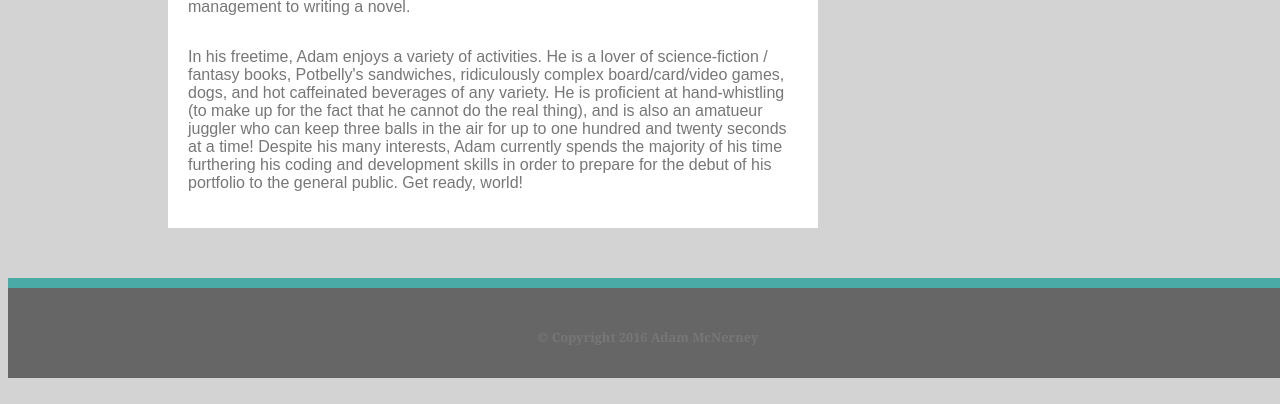
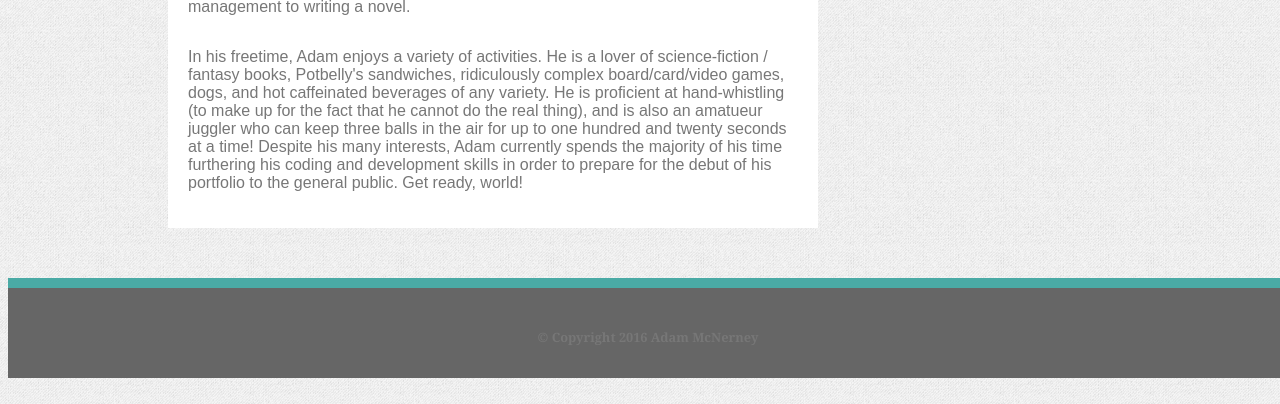
Before and after one commit to NorthNern/Basic-Portfolio, a plain HTML site: page index.html in a window 1280 px wide. Shown: the part 396-800 px from the top of the page. Drawn offline with Linux system fonts and the light colour scheme.

Commit message:
fixed background image

```diff
--- a/assets/css/style.css
+++ b/assets/css/style.css
@@ -8,9 +8,8 @@ For all other fonts use font-family: 'Arial', 'Helvetica Neue', Helvetica, sans-
 
 
 body {
-  background: url(assets/images/gray_jean.png);
-  /*figure out why background image not loading*/
-  background-color: lightgray;
+  background-image: url("gray_jean.png");
+/*  background-color: lightgray;*/
 }
 
 header {
```
Also changed, not shown: assets/css/gray_jean.png (added).
